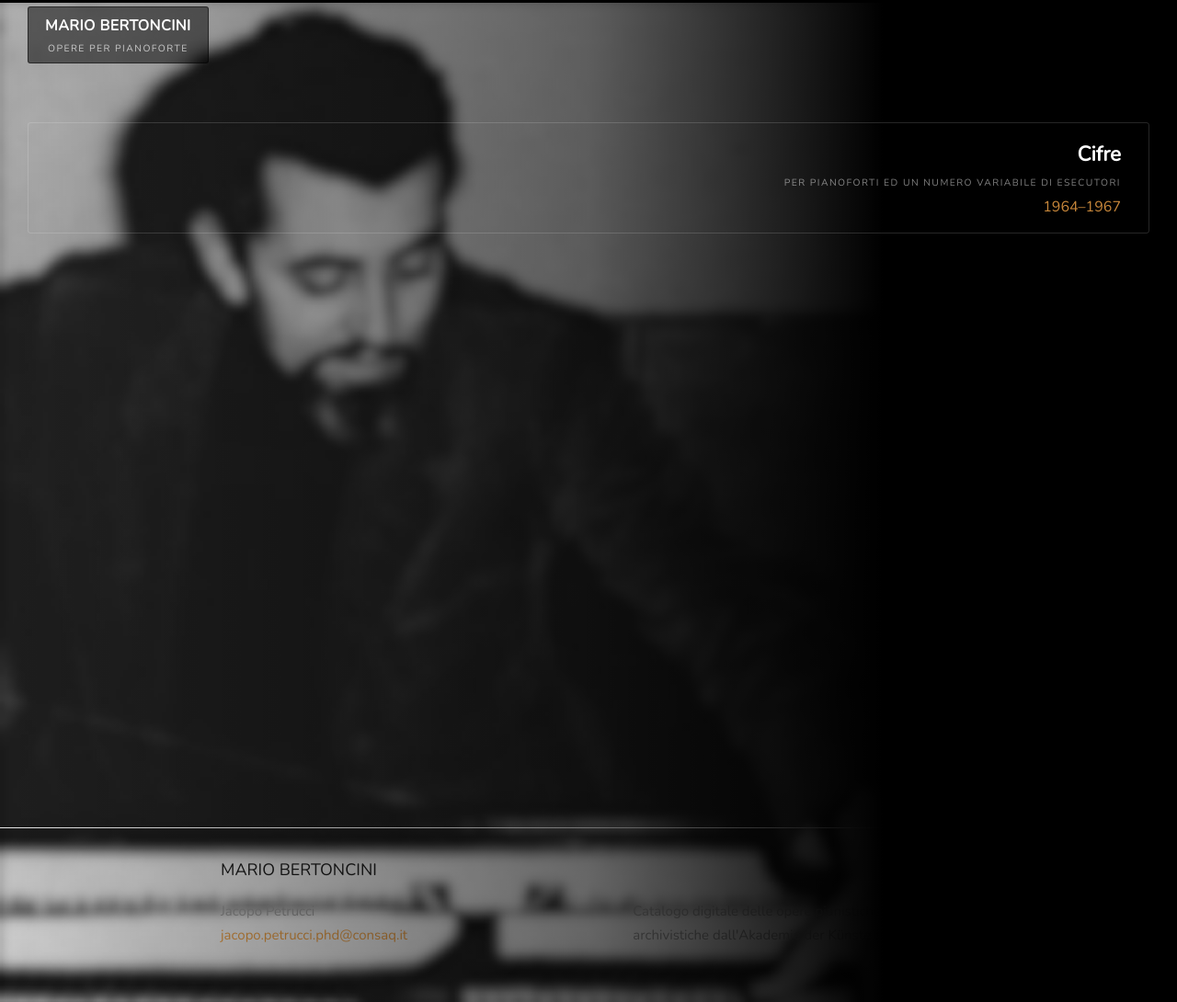
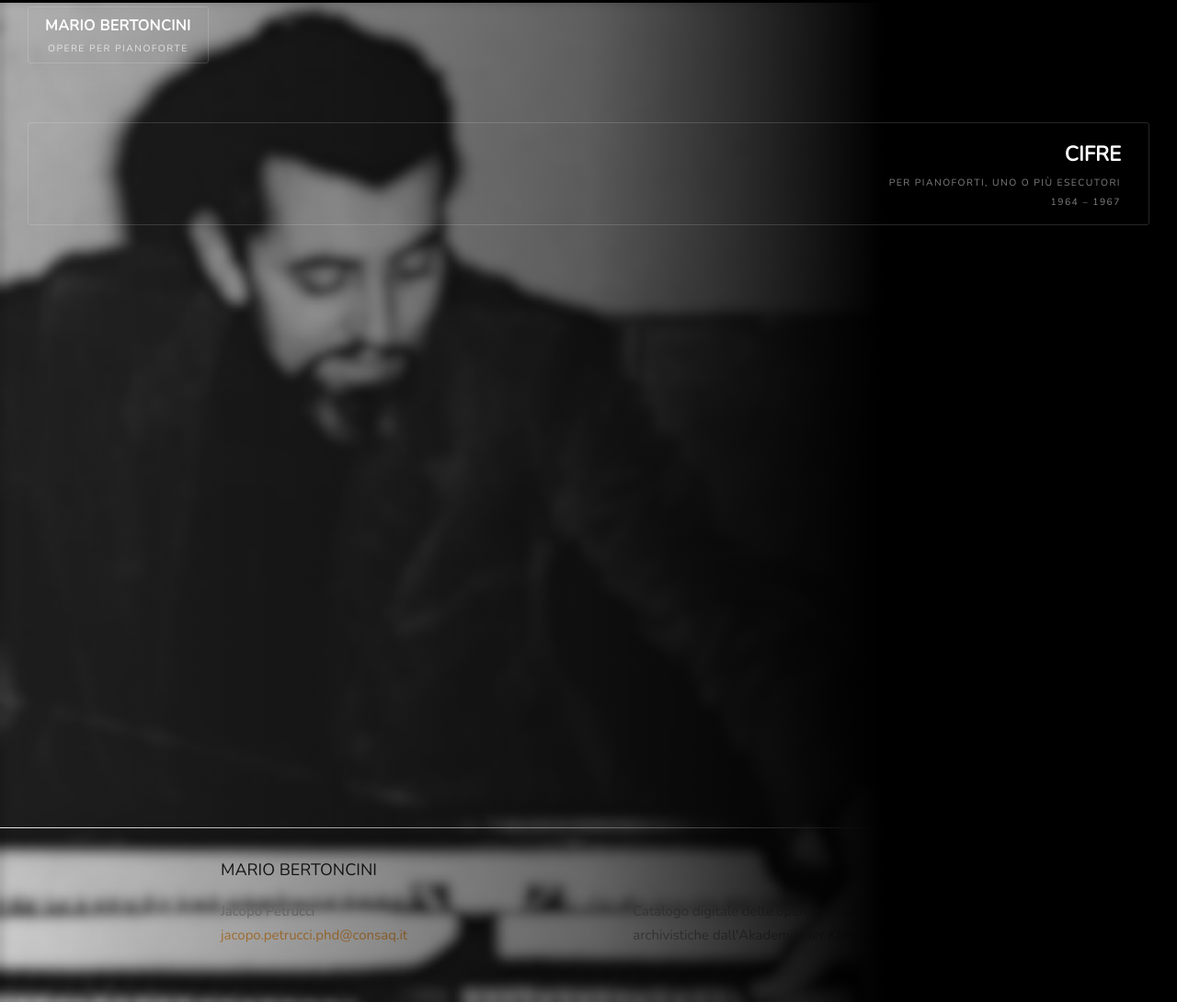
Before and after one commit to JacopoPetrucci/catalogo-bertoncini, a Jekyll site: the page built from index.markdown, in a window 1280 px wide. Shown: the whole page at 92% size. Built offline with Jekyll 4.4.1, drawn with Linux system fonts in a browser that asks for light colours.

Commit message:
Correzioni minori

```diff
--- a/_opere/cifre.md
+++ b/_opere/cifre.md
@@ -1,6 +1,6 @@
 ---
 layout: post
-title: "Cifre"
-sottotitolo: "per pianoforti ed un numero variabile di esecutori"
-anno: "1964–1967"
+title: "CIFRE"
+sottotitolo: "per pianoforti, uno o più esecutori"
+anno: "1964 – 1967"
 ---
--- a/assets/main.scss
+++ b/assets/main.scss
@@ -72,14 +72,14 @@ body.home-page::before {
 
 /* Rettangolo titolo completamente nero */
 .site-title {
-  background-color: #00000080;
+  background-color: #00000000;
   display: inline-flex;
   flex-direction: column;
   align-items: center;
   gap: 2px;
   text-align: center;
   padding: 6px 18px;
-  border: 0.5px solid rgba(0, 0, 0, 0.5);
+  border: 0.5px solid rgba(255, 255, 255, 0.15);
   border-radius: 3px;
   text-decoration: none !important;
   position: relative;
@@ -227,7 +227,7 @@ body.home-page::before {
   text-align: right;
 }
 
-opera-card-anno {
+.opera-card-anno {
   font-family: 'Nunito', sans-serif;
   font-size: 0.65rem;
   font-weight: 200;
```
